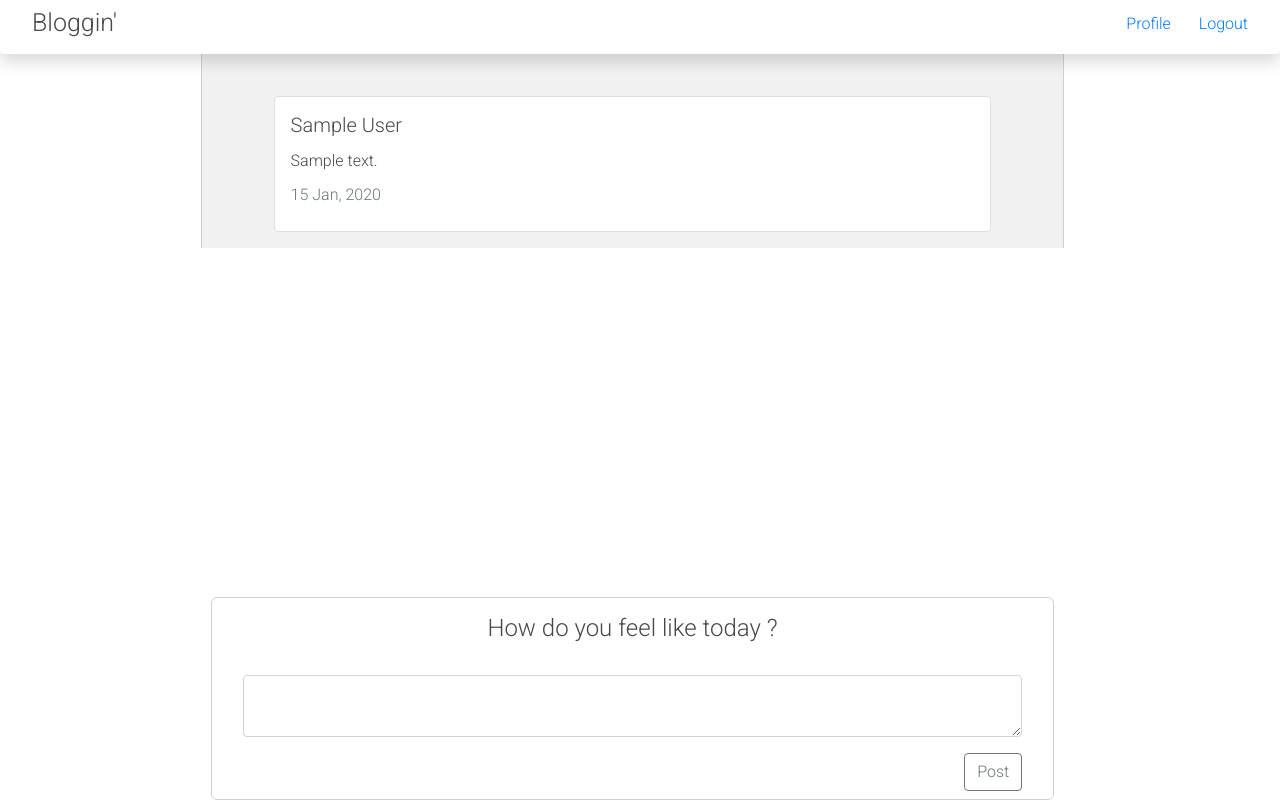
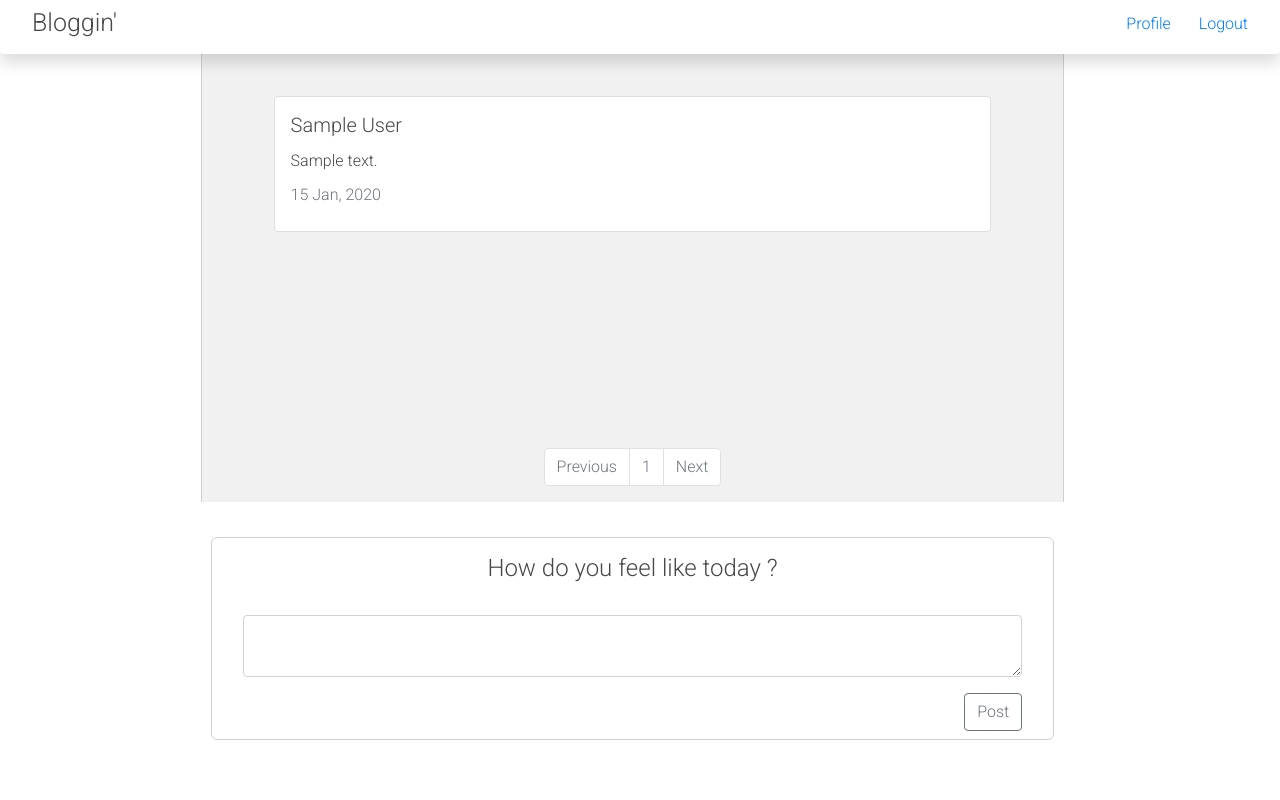
Before and after one commit to Dave-Lopper/flask_blogging_app, a Flask app: page / in a window 1280 px wide. Run offline with Flask 2, Linux system fonts and the light colour scheme; a user stored in the database is signed in; tables that the repository leaves empty hold one stand-in row (values such as "Sample post"); some libraries are stand-ins or nearby versions.

Commit message:
Feed pagination

```diff
--- a/app/blueprints/main.py
+++ b/app/blueprints/main.py
@@ -1,6 +1,6 @@
 # /app/blueprints/main.py
-from flask import Blueprint, render_template
-from flask_login import login_required
+from flask import Blueprint, current_app, render_template, request
+from flask_login import login_required, current_user
 
 from app.models import Post
 
@@ -9,8 +9,19 @@ main = Blueprint("main", __name__)
 
 @main.route("/")
 def index():
-    posts = Post.query.order_by(Post.posted_at.desc()).all()
-    return render_template("index.j2.html", posts=posts)
+    page = request.args.get('page', 1, type=int)
+    pagination = Post.query.order_by(Post.posted_at.desc()).paginate(
+        page, current_app.config["FEED_PAGE_SIZE"]
+    )
+    pages = pagination.iter_pages(left_current=5, right_current=5)
+    return render_template(
+        "index.j2.html",
+        posts=pagination.items,
+        page=page,
+        pages=pages,
+        nb_pages=pagination.pages,
+        user=current_user
+    )
 
 
 @main.route("/signin")
--- a/app/boot.py
+++ b/app/boot.py
@@ -22,10 +22,13 @@ def create_app():
     """
     app = Flask(__name__,
                 template_folder=os.path.abspath("app/templates"))
+
     app.config["SQLALCHEMY_TRACK_MODIFICATIONS"] = True
     app.config["SQLALCHEMY_DATABASE_URI"] = \
         os.environ["SQLALCHEMY_DATABASE_URI"]
     app.config["ENV"] = os.getenv("ENV", "dev")
+    app.config["FEED_PAGE_SIZE"] = 20
+
     app.secret_key = os.environ["SECRET_KEY"]
     DB.init_app(app)
 
--- a/app/static/post-writing.css
+++ b/app/static/post-writing.css
@@ -12,6 +12,6 @@
 }
 .postRow {
   width: 100%;
-  bottom: 0px;
+  bottom: 60px;
   padding-left: 15px;
 }
--- a/app/static/styles.css
+++ b/app/static/styles.css
@@ -26,3 +26,7 @@ header h1 {
 input[type="checkbox"] {
   margin-left: 7px;
 }
+
+.paginationContainer {
+  margin-top: 200px;
+}
--- a/app/templates/feed.j2.html
+++ b/app/templates/feed.j2.html
@@ -14,3 +14,53 @@
             %b, %Y") }}</p>
     </div></div>
 {% endfor %}
+
+{% if user.is_authenticated %}
+{% set rowClass = "paginationContainer" %}
+{% else %}
+{% set rowClass = "" %}
+{% endif %}
+
+<div class="row {{ rowClass }}">
+    <div class="col-12 d-flex justify-content-center">
+        <nav>
+            <ul class="pagination">
+                {% if page == 1 %}
+                <li class="page-item disabled" test="previous">
+                    <a class="page-link" href="#">Previous</a>
+                </li>
+                {% else %}
+                <li class="page-item" test="previous">
+                    <a class="page-link" href="/?page={{page-1}}">Previous</a>
+                </li>
+                {% endif %}
+                {% for iteration in pages %}
+                {% if iteration is not none %}
+                {% if iteration == page %}
+                <li class="page-item disabled" test="{{page}}">
+                    <a class="page-link" href="#">{{iteration}}</a>
+                </li>
+                {% else %}
+                <li class="page-item" test="{{page}}">
+                    <a class="page-link" href="/?page={{iteration}}">{{iteration}}</a>
+                </li>
+                {% endif %}
+                {% else %}
+                <li class="page-item disabled" test="...">
+                    <a class="page-link" href="#">...</a>
+                </li>
+                {% endif %}
+                {% endfor %}
+                {% if page == nb_pages %}
+                <li class="page-item disabled" test="next">
+                    <a class="page-link" href="#">Next</a>
+                </li>
+                {% else %}
+                <li class="page-item" test="next">
+                    <a class="page-link" href="/?page={{page+1}}">Next</a>
+                </li>
+                {% endif %}
+            </ul>
+        </nav>
+    </div>
+</div>
```
Also changed, not shown: test/unit/test_post_pagination.py (added, +96 -0 lines), test/unit/test_seed_command.py (+2 -2 lines).
